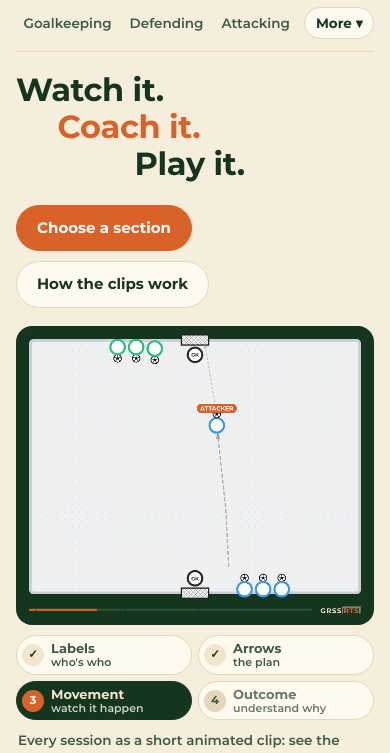
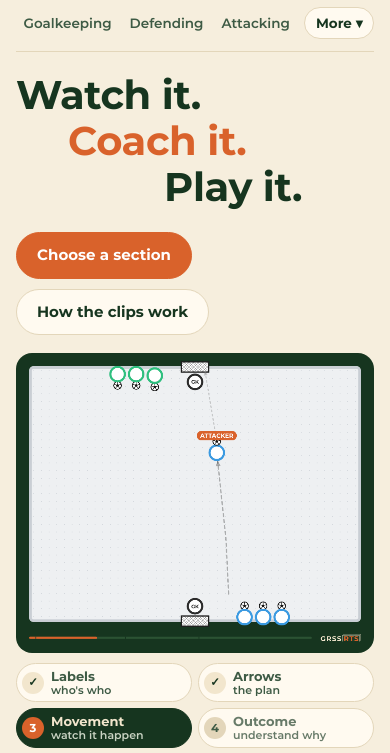
Before and after one commit to SnowbearFootball/grssrts, a plain HTML site: page index.html in a window 390 px wide. Shown: the part 69-822 px from the top of the page. Drawn offline with Linux system fonts and the light colour scheme.

Commit message:
Home hero: bigger tagline, narrower clip, beat pills two by two so the two sides balance
Co-Authored-By: Claude Opus 5.5 <noreply@anthropic.com>
Claude-Session: https://claude.ai/code/session_01QennZcMNj32pz7bVeKSbjw

```diff
--- a/index.html
+++ b/index.html
@@ -51,8 +51,8 @@
   .nav .sep { flex: none; width: 1px; height: 16px; background: var(--edge); margin: 0 4px; }
 
   /* home */
-  .hero { display: grid; grid-template-columns: 1.1fr 1fr; gap: 28px; align-items: center; margin-bottom: 40px; }
-  .hero h1 { font-size: clamp(32px, 6vw, 54px); margin: 0 0 12px; font-weight: 800; letter-spacing: -.01em; }
+  .hero { display: grid; grid-template-columns: 1fr minmax(0, 420px); gap: 40px; align-items: center; margin-bottom: 40px; }
+  .hero h1 { font-size: clamp(40px, 7.4vw, 80px); margin: 0 0 12px; font-weight: 800; letter-spacing: -.01em; }
   .hero h1 em { font-style: normal; color: var(--accent); }
   .tagline span, .tagline em { display: block; }
   /* audience line: green words, small orange dividers */
@@ -72,7 +72,8 @@
   .hero-art { padding: 8px; }
   .hero-art canvas { border-radius: 10px; }
   /* the four beats of every clip, lit in time with the home-page clip */
-  .beats { list-style: none; margin: 10px 0 0; padding: 0; display: grid; grid-template-columns: repeat(4, 1fr); gap: 6px; }
+  .beats { list-style: none; margin: 10px 0 0; padding: 0; display: grid; grid-template-columns: 1fr 1fr; gap: 6px; }
+  .beats li { min-width: 0; }
   .beats button { width: 100%; height: 100%; display: flex; align-items: center; gap: 7px; text-align: left; cursor: pointer;
     background: var(--paper); border: 1px solid var(--edge); border-radius: 999px; padding: 5px 10px 5px 5px; color: var(--muted); transition: background .25s, color .25s; }
   .beats .bn { flex: none; width: 22px; height: 22px; border-radius: 50%; display: grid; place-items: center; font-size: 11.5px; font-weight: 800;
@@ -282,6 +283,7 @@
 
   @media (max-width: 860px) {
     .hero { grid-template-columns: 1fr; gap: 18px; }
+    .hero-clip { max-width: 520px; }
     .mains, .areas { grid-template-columns: 1fr; }
     .offers { grid-template-columns: 1fr; }
     .progression { grid-template-columns: 1fr 1fr; }
@@ -308,7 +310,6 @@
     .more-list a { font-size: 15px; padding: 9px 12px; border-radius: 9px; }
   }
   @media (max-width: 640px) {
-    .beats { grid-template-columns: 1fr 1fr; }
     .filter-btn { display: inline-block; }
     .filters { display: none; }
     .filters.open { display: grid; }
```
